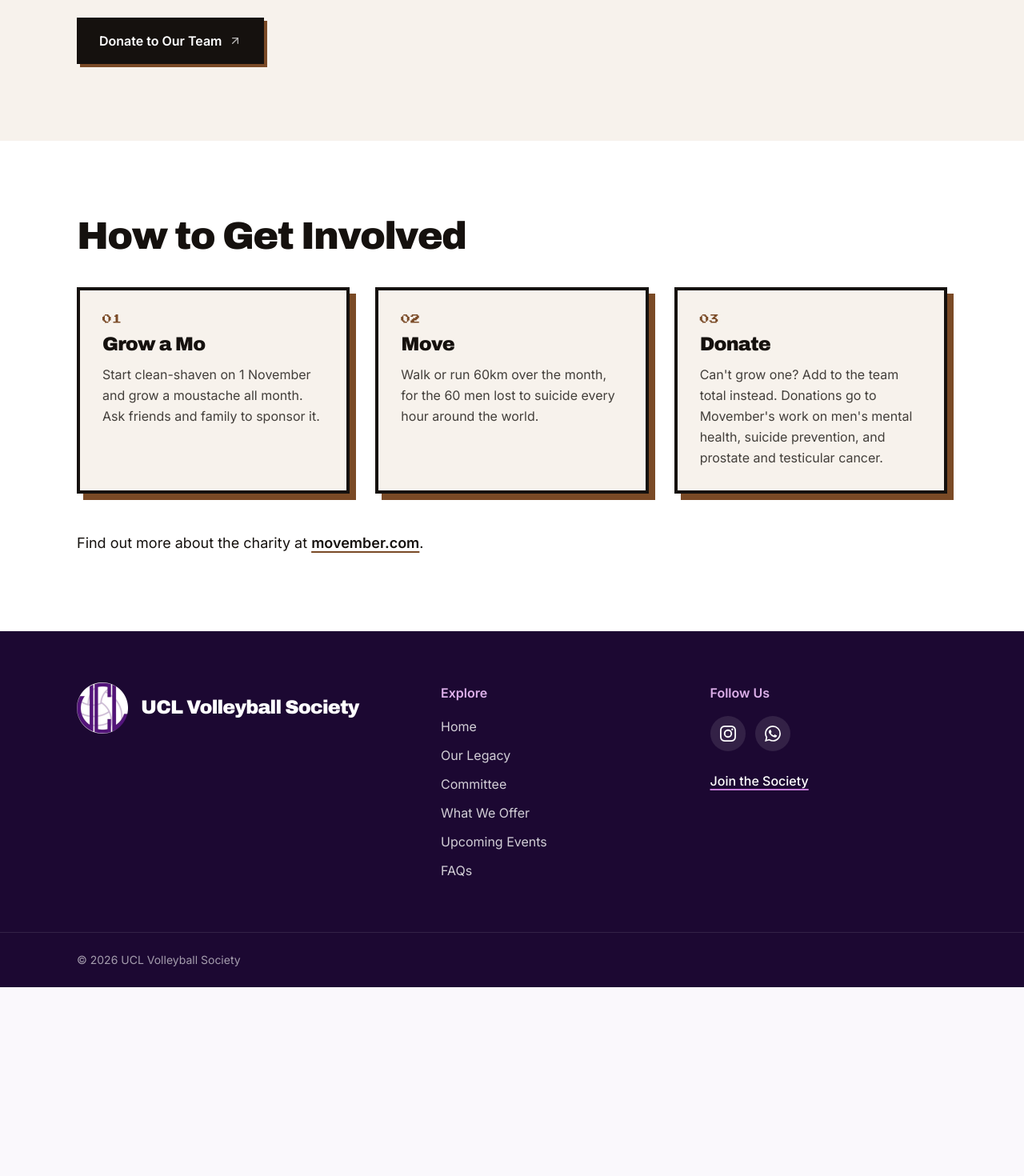
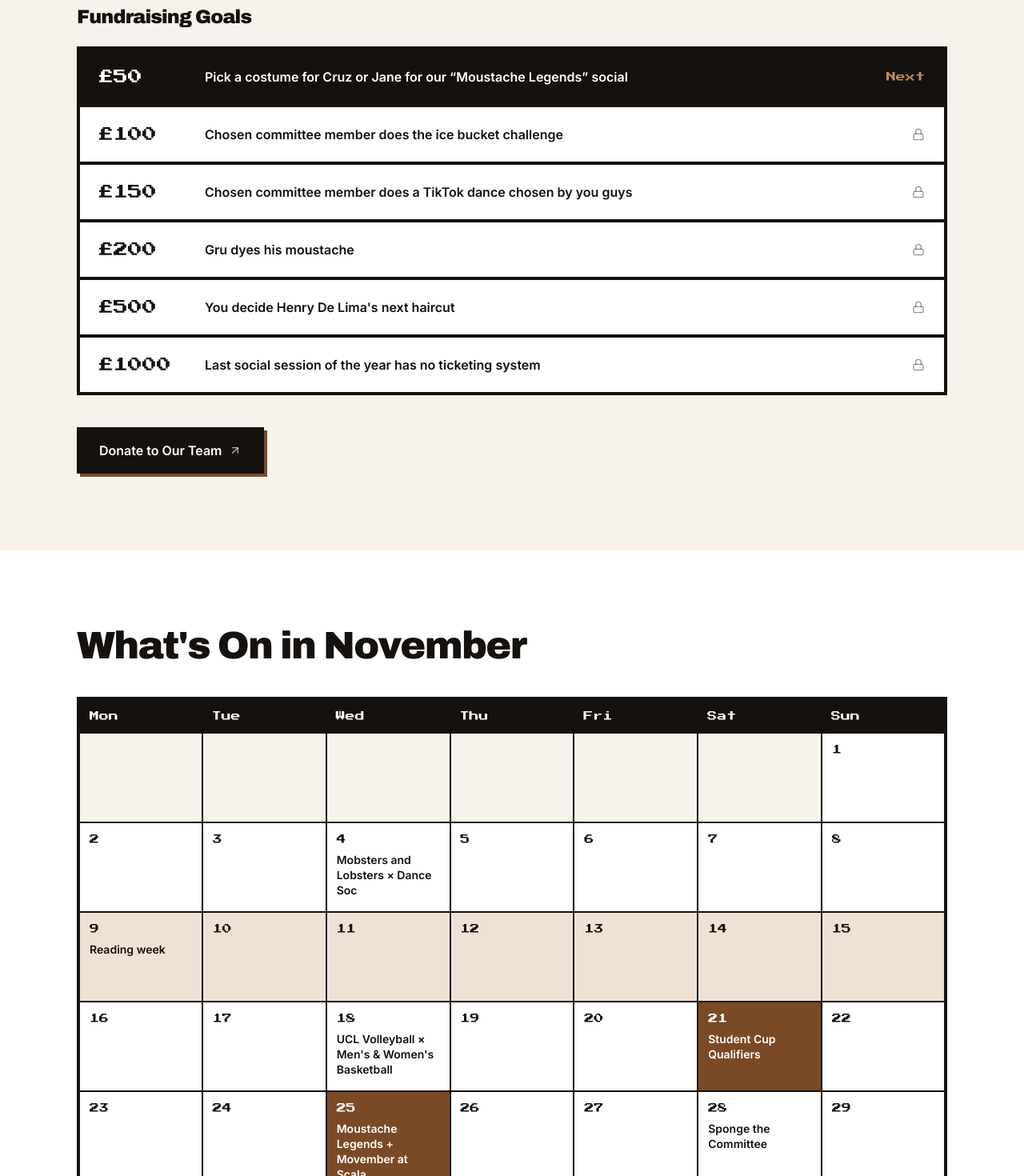
Before and after one commit to sakajoesaka/ucl_volleyball_website, a Next.js app: page /events/movember in a window 1280 px wide. Shown: the part 1300-2770 px from the top of the page at 80% size. Before the commit the page ends 2534 px from the top, so only its background shows below. Built offline with nearby package versions, Linux system fonts and the light colour scheme.

Commit message:
Movember Changes

```diff
--- a/app/events/movember/page.tsx
+++ b/app/events/movember/page.tsx
@@ -1,4 +1,4 @@
-import { ArrowLeft } from "lucide-react";
+import { ArrowLeft, Check, Lock } from "lucide-react";
 import { movember } from "@/content/movember";
 import { pixelFont } from "@/lib/fonts/pixel";
 import { pageMetadata } from "@/lib/metadata";
@@ -11,24 +11,9 @@ import { Container, Heading } from "@/components/ui";
 
 export const metadata = pageMetadata({
   title: "Movember",
-  description: `UCL Volleyball is raising money for men's health this Movember. See how close we are to our goal and donate.`,
+  description: `UCL Volleyball is raising money for men's health this Movember. See our events, what each fundraising goal unlocks, and donate.`,
   path: "/events/movember",
 });
-
-const waysToHelp = [
-  {
-    title: "Grow a Mo",
-    text: "Start clean-shaven on 1 November and grow a moustache all month. Ask friends and family to sponsor it.",
-  },
-  {
-    title: "Move",
-    text: "Walk or run 60km over the month, for the 60 men lost to suicide every hour around the world.",
-  },
-  {
-    title: "Donate",
-    text: "Can't grow one? Add to the team total instead. Donations go to Movember's work on men's mental health, suicide prevention, and prostate and testicular cancer.",
-  },
-];
 
 // The Movember fundraiser. It has its own black, brown and white look, and the cursor
 // turns into a moustache here (see VolleyballCursor).
@@ -66,7 +51,7 @@ export default function MovemberPage() {
             </div>
           </div>
           <PixelArt
-            sprite={moustache("#ffffff", "#c08a5a")}
+            sprite={moustache("#ffffff")}
             className="mx-auto w-3/4 max-w-sm motion-safe:animate-[mo-bob_1.2s_steps(2)_infinite] md:w-full"
           />
         </Container>
@@ -76,7 +61,7 @@ export default function MovemberPage() {
         <Container>
           <Heading>Our Fundraising</Heading>
           <p className="mt-4 max-w-2xl text-lg text-mo-black/75">
-            Every donation moves the bar. Help us reach the goal before the end of November.
+            Every donation moves the bar, and each goal we hit unlocks something new.
           </p>
           <div className="mt-10">
             <DonationBar
@@ -85,6 +70,10 @@ export default function MovemberPage() {
               placeholder={movember.figuresArePlaceholders}
             />
           </div>
+          <Heading as="h3" size="md" className="mt-14">
+            Fundraising Goals
+          </Heading>
+          <Milestones />
           <div className="mt-10">
             <PixelButton href={movember.donateUrl} variant="dark">
               Donate to Our Team
@@ -95,36 +84,141 @@ export default function MovemberPage() {
 
       <section className="bg-white py-16 md:py-24">
         <Container>
-          <Heading>How to Get Involved</Heading>
-          <ul className="mt-10 grid gap-8 md:grid-cols-3">
-            {waysToHelp.map((way, i) => (
-              <li
-                key={way.title}
-                className="border-4 border-mo-black bg-mo-cream p-6 shadow-[8px_8px_0_var(--color-mo-brown)] md:p-7"
-              >
-                <p className={`${pixelFont.className} text-xs text-mo-brown`}>0{i + 1}</p>
-                <Heading as="h3" size="md" className="mt-3">
-                  {way.title}
-                </Heading>
-                <p className="mt-3 text-mo-black/80">{way.text}</p>
-              </li>
-            ))}
-          </ul>
-          <p className="mt-12 text-lg">
-            Find out more about the charity at{" "}
-            <a
-              href={movember.movemberUrl}
-              target="_blank"
-              rel="noopener noreferrer"
-              className="font-semibold underline decoration-mo-brown decoration-2 underline-offset-4 hover:text-mo-brown"
-            >
-              movember.com<span className="sr-only"> (opens in a new tab)</span>
-            </a>
-            .
-          </p>
+          <Heading>What&apos;s On in November</Heading>
+          <MonthTable />
+          <Agenda />
         </Container>
       </section>
     </div>
+  );
+}
+
+// What each total unlocks. Nothing shows as unlocked while the total is still a placeholder.
+function Milestones() {
+  const total = movember.figuresArePlaceholders ? 0 : movember.raised;
+  const nextAmount = movember.milestones.find((milestone) => milestone.amount > total)?.amount;
+
+  return (
+    <ol className="mt-6">
+      {movember.milestones.map(({ amount, text }) => {
+        const unlocked = total >= amount;
+        const isNext = amount === nextAmount;
+        const rowColours = unlocked
+          ? "bg-mo-brown text-white"
+          : isNext
+            ? "bg-mo-black text-white"
+            : "bg-white text-mo-black";
+
+        return (
+          <li
+            key={amount}
+            className={`-mt-1 grid grid-cols-[5rem_1fr_2.75rem] items-center gap-3 border-4 border-mo-black px-4 py-4 first:mt-0 sm:grid-cols-[7rem_1fr_3.5rem] sm:gap-5 sm:px-6 sm:py-5 ${rowColours}`}
+          >
+            <p className={`${pixelFont.className} text-sm sm:text-lg`}>£{amount}</p>
+            <p className="font-semibold">{text}</p>
+            <p className="justify-self-end">
+              {unlocked && <Check className="size-5" aria-hidden="true" />}
+              {isNext && (
+                <span className={`${pixelFont.className} text-[0.6rem] text-mo-tan sm:text-xs`}>Next</span>
+              )}
+              {!unlocked && !isNext && <Lock className="size-4 text-mo-black/45" aria-hidden="true" />}
+              {!isNext && <span className="sr-only">{unlocked ? "Unlocked" : "Locked"}</span>}
+            </p>
+          </li>
+        );
+      })}
+    </ol>
+  );
+}
+
+const dateOf = (day: number) => new Date(Date.UTC(movember.year, 10, day));
+const shortWeekday = new Intl.DateTimeFormat("en-GB", { weekday: "short", timeZone: "UTC" });
+const isReadingWeek = (day: number) => day >= movember.readingWeek.start && day <= movember.readingWeek.end;
+const DAYS_IN_NOVEMBER = 30;
+
+// The whole month at a glance, on larger screens.
+function MonthTable() {
+  const emptyBefore = (dateOf(1).getUTCDay() + 6) % 7; // Weeks start on Monday.
+  const cells = [
+    ...Array<null>(emptyBefore).fill(null),
+    ...Array.from({ length: DAYS_IN_NOVEMBER }, (_, i) => i + 1),
+  ];
+  while (cells.length % 7 > 0) cells.push(null);
+  const weeks = Array.from({ length: cells.length / 7 }, (_, i) => cells.slice(i * 7, i * 7 + 7));
+
+  return (
+    <table className="mt-10 hidden w-full table-fixed border-collapse border-4 border-mo-black lg:table">
+      <caption className="sr-only">November {movember.year} events</caption>
+      <thead>
+        <tr className="bg-mo-black text-white">
+          {["Mon", "Tue", "Wed", "Thu", "Fri", "Sat", "Sun"].map((day) => (
+            <th key={day} scope="col" className={`${pixelFont.className} p-3 text-left text-xs font-normal`}>
+              {day}
+            </th>
+          ))}
+        </tr>
+      </thead>
+      <tbody>
+        {weeks.map((week) => (
+          <tr key={week.find(Boolean)}>
+            {week.map((day, i) => {
+              if (day === null) {
+                return <td key={`empty-${i}`} className="border-2 border-mo-black bg-mo-cream" />;
+              }
+              const event = movember.calendar.find((entry) => entry.day === day);
+              const cellColours = event?.highlight
+                ? "bg-mo-brown text-white"
+                : isReadingWeek(day)
+                  ? "bg-mo-tan/25"
+                  : "";
+              return (
+                <td key={day} className={`h-28 border-2 border-mo-black p-3 align-top ${cellColours}`}>
+                  <span className={`${pixelFont.className} block text-xs`}>{day}</span>
+                  {event && (
+                    <span className="mt-2 block text-sm leading-snug font-semibold">{event.title}</span>
+                  )}
+                  {day === movember.readingWeek.start && (
+                    <span className="mt-2 block text-sm leading-snug font-semibold">Reading week</span>
+                  )}
+                </td>
+              );
+            })}
+          </tr>
+        ))}
+      </tbody>
+    </table>
+  );
+}
+
+// The same dates as a simple list, on phones and tablets.
+function Agenda() {
+  const { start, end } = movember.readingWeek;
+  const entries = [
+    ...movember.calendar.map((entry) => ({
+      ...entry,
+      date: `${shortWeekday.format(dateOf(entry.day))} ${entry.day}`,
+    })),
+    { day: start, title: "Reading week", date: `${start}–${end}`, highlight: false },
+  ].sort((a, b) => a.day - b.day);
+
+  return (
+    <ol className="mt-8 lg:hidden">
+      {entries.map((entry) => (
+        <li
+          key={entry.day}
+          className={`-mt-1 grid grid-cols-[5.5rem_1fr] items-center gap-3 border-4 border-mo-black px-4 py-4 first:mt-0 ${
+            entry.highlight
+              ? "bg-mo-brown text-white"
+              : entry.title === "Reading week"
+                ? "bg-mo-tan/25"
+                : "bg-white"
+          }`}
+        >
+          <p className={`${pixelFont.className} text-xs`}>{entry.date}</p>
+          <p className="font-semibold">{entry.title}</p>
+        </li>
+      ))}
+    </ol>
   );
 }
 
--- a/app/events/page.tsx
+++ b/app/events/page.tsx
@@ -125,7 +125,7 @@ function MovemberBanner() {
       aria-labelledby="movember-banner"
       className="relative isolate mb-10 grid items-center gap-6 overflow-hidden border-4 border-mo-black bg-mo-black p-6 text-white shadow-[8px_8px_0_var(--color-mo-brown)] sm:grid-cols-[auto_1fr_auto] sm:gap-8 md:mb-14 md:p-8"
     >
-      <PixelArt sprite={moustache("#ffffff", "#c08a5a")} className="w-24 md:w-32" />
+      <PixelArt sprite={moustache("#ffffff")} className="w-24 md:w-32" />
       <div>
         <p className={`${pixelFont.className} text-[0.65rem] leading-relaxed text-mo-tan sm:text-xs`}>
           Movember {movember.year}
--- a/components/DonationBar.tsx
+++ b/components/DonationBar.tsx
@@ -53,7 +53,7 @@ export function DonationBar({
             style={{ left: `clamp(1.5rem, ${percent}%, calc(100% - 1.5rem))` }}
           >
             <PixelArt
-              sprite={moustache("#ffffff", "#c08a5a")}
+              sprite={moustache("#ffffff")}
               className="h-5 w-12 motion-safe:animate-[mo-bob_0.8s_steps(2)_infinite]"
             />
           </div>
--- a/components/PixelArt.tsx
+++ b/components/PixelArt.tsx
@@ -7,17 +7,17 @@ export type Sprite = { rows: string[]; palette: Record<string, string> };
 const mirror = (half: string[]) => half.map((row) => row + [...row].reverse().join(""));
 
 // Handlebar moustache, for Movember.
-export const moustache = (colour = "#2b1a12", highlight = "#7a4a26"): Sprite => ({
+export const moustache = (colour = "#2b1a12"): Sprite => ({
   rows: mirror([
     "##........",
     "#.......##",
-    "#....##ooo",
+    "#....#####",
     "##.#######",
     ".#########",
     "..######..",
     "....###...",
   ]),
-  palette: { "#": colour, o: highlight },
+  palette: { "#": colour },
 });
 
 // Jack-o'-lantern, for Halloween.
--- a/content/movember.ts
+++ b/content/movember.ts
@@ -6,11 +6,10 @@ export const movember = {
   // Show the Movember banner at the top of the Upcoming Events page. Set to false once it's over.
   showOnEventsPage: true,
   intro: "Every November, UCL Volleyball swaps kneepads for moustaches to raise money for men's health.",
-  // TODO: say what the club is doing this year.
-  plans: "[What we're doing this year, e.g. growing moustaches, a charity match or a sponsored challenge.]",
+  plans: "A month of socials and collabs, with a new goal unlocked every time the total climbs.",
 
   // Fundraising progress in pounds. Update these as donations come in.
-  // TODO: replace the placeholder figures with the real goal and total.
+  // TODO: replace the placeholder total with the real one.
   goal: 1000,
   raised: 350,
   // Set to false once the figures above are real, to remove the "placeholder" note.
@@ -19,4 +18,24 @@ export const movember = {
   // TODO: replace with the club's own Movember team page once it's set up.
   donateUrl: "https://movember.com",
   movemberUrl: "https://movember.com",
+
+  // What each fundraising total unlocks, lowest first.
+  milestones: [
+    { amount: 50, text: "Pick a costume for Cruz or Jane for our “Moustache Legends” social" },
+    { amount: 100, text: "Chosen committee member does the ice bucket challenge" },
+    { amount: 150, text: "Chosen committee member does a TikTok dance chosen by you guys" },
+    { amount: 200, text: "Gru dyes his moustache" },
+    { amount: 500, text: "You decide Henry De Lima's next haircut" },
+    { amount: 1000, text: "Last social session of the year has no ticketing system" },
+  ],
+
+  // The November calendar. `day` is the date in November; `highlight: true` makes it stand out.
+  calendar: [
+    { day: 4, title: "Mobsters and Lobsters × Dance Soc" },
+    { day: 18, title: "UCL Volleyball × Men's & Women's Basketball" },
+    { day: 21, title: "Student Cup Qualifiers", highlight: true },
+    { day: 25, title: "Moustache Legends + Movember at Scala", highlight: true },
+    { day: 28, title: "Sponge the Committee" },
+  ] as { day: number; title: string; highlight?: boolean }[],
+  readingWeek: { start: 9, end: 15 },
 };
```
Also changed, not shown: components/TeamCards.tsx (+13 -0 lines), content/achievements.ts (+4 -4 lines), 1 other file (tests, documents, lock files or other folders).
